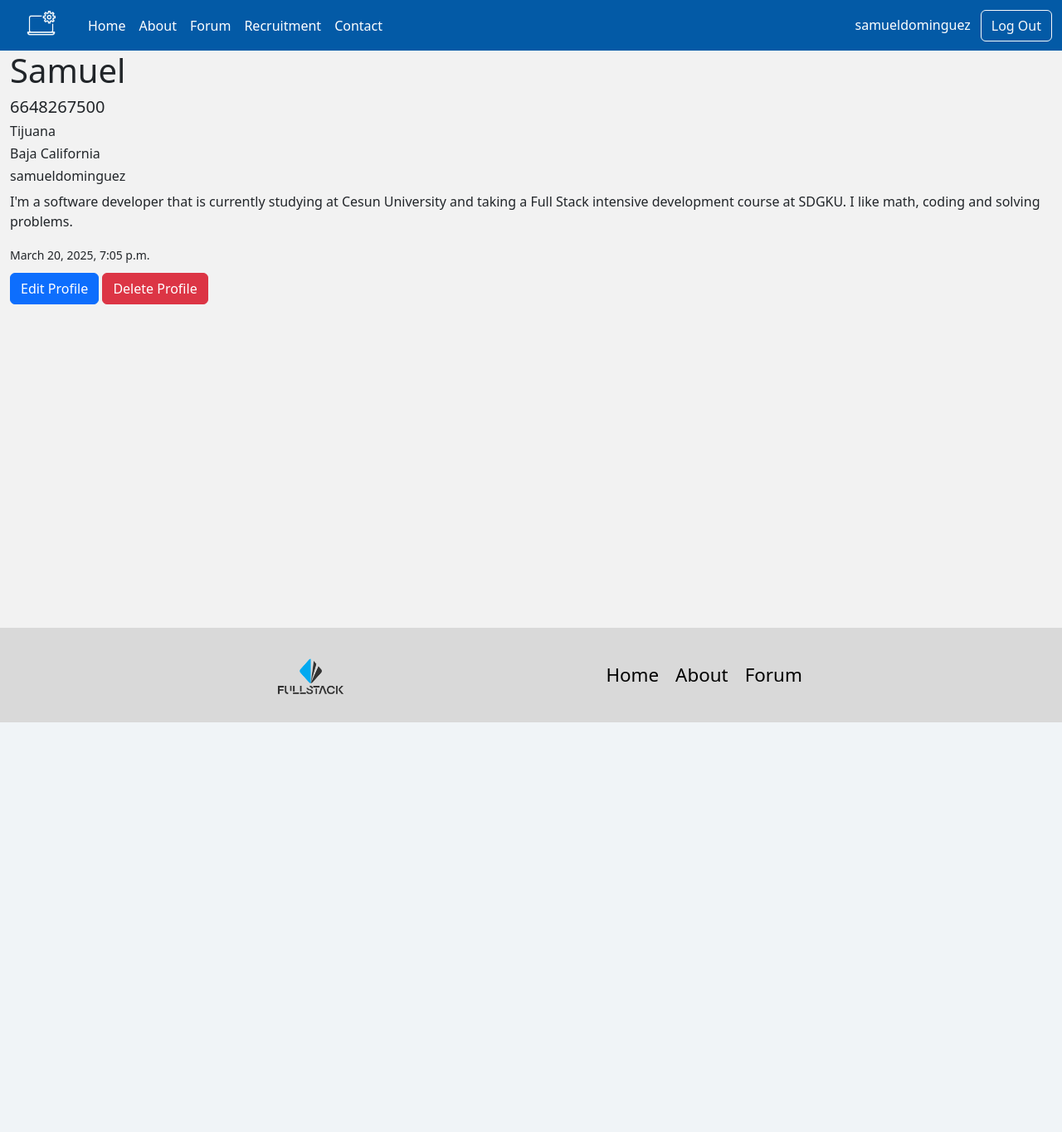
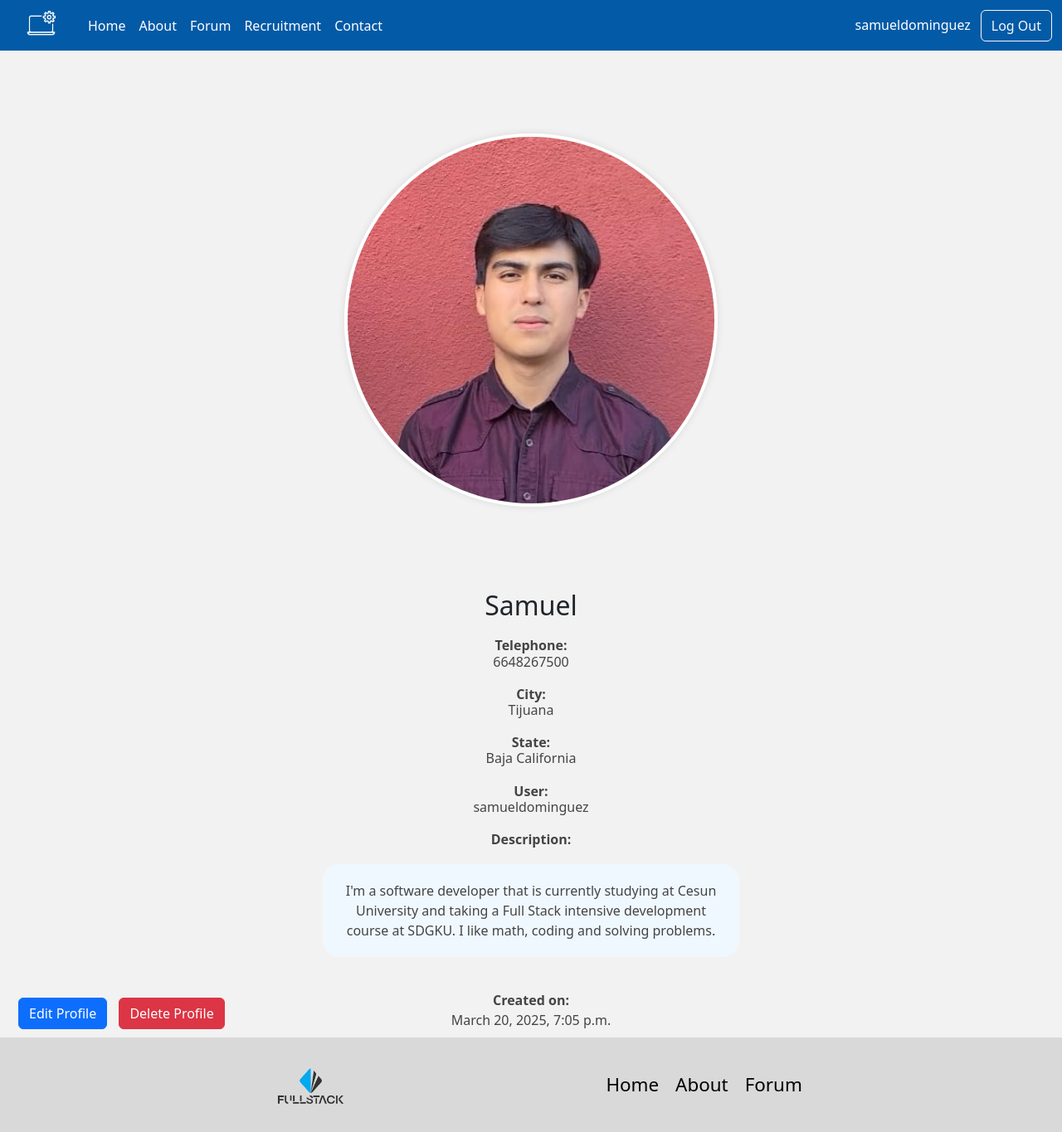
Before and after one commit to Onlinebusinessfy/capstone_project, a Django app: page /users/2/ in a window 1280 px wide. Shown: the whole page at 83% size. Before the commit the page ends 871 px from the top, so only its background shows below. Run offline with Django 5.2, Linux system fonts and the light colour scheme; a user stored in the database is signed in; data comes from the database, SQL or seed files in the repository; both versions use the stored data as it was after the commit; some libraries are stand-ins or nearby versions; some web fonts are replaced.

Commit message:
Profile List and detail css

```diff
--- a/static/css/profile_detail.css
+++ b/static/css/profile_detail.css
@@ -0,0 +1,49 @@
+.profile-image {
+    text-align: center;
+    padding: 100px;
+}
+
+.profile-image img {
+    width: 450px;
+    height: 450px;
+    object-fit: cover;
+    border-radius: 50%;
+    border: 4px solid white;
+    box-shadow: 0 0 10px rgba(0, 0, 0, 0.1);
+}
+
+h1 {
+    font-size: 32px;
+    text-align: center;
+}
+
+h5, h6, p, small {
+    display: flex;
+    text-align: center;
+    justify-content: center;
+    margin: 4px 0;
+    color: #444;
+    font-size: 16px;
+    font-weight: 400;
+    margin: 20px;
+    flex-direction: column;
+}
+
+small{
+    margin-top: 40px;
+    margin-bottom: -73px;
+}
+
+p{
+    padding: 20px;
+    border-radius: 20px;
+    background-color: aliceblue;
+    width: 40%;
+    margin: 0 auto;
+}
+
+.buttons-func button,
+.buttons-func a{
+    margin-left: 10px;
+    margin-bottom: 10px;
+}
--- a/templates/content/profile_detail.html
+++ b/templates/content/profile_detail.html
@@ -10,22 +10,28 @@
 {% endblock %}
 
 {% block content %}
+    <div class="profile-image">
+        <img src="{{ profile.picture.url }}" alt="">
+    </div>
     <h1>{{profile.name}}</h1>
-    <h5>{{profile.phone_number}}</h5>
-    <h6>{{profile.city}}</h6>
-    <h6>{{profile.state}}</h6>
-    <h6>{{profile.user}}</h6>
+    <h5><b>Telephone: </b>{{profile.phone_number}}</h5>
+    <h6><b>City: </b>{{profile.city}}</h6>
+    <h6><b>State: </b>{{profile.state}}</h6>
+    <h6><b>User: </b>{{profile.user}}</h6>
+    <h6><b>Description: </b></h6>
     <p>{{profile.description}}</p>
-    <small>{{profile.created_at}}</small>
+    <small><b>Created on:</b>{{profile.created_at}}</small>
     <br>
 
     {% if user.is_authenticated %}
     {% if profile.user == request.user or request.user.is_superuser %}
-    <a href="{% url 'profile_update' profile.id %}" class="btn btn-primary" style="margin-top: 10px;">Edit Profile</a>
-    <button type="button" data-bs-toggle="modal"
-    data-bs-target="#deleteModal-{{ profile.pk }}" class="btn btn-danger" style="margin-top: 10px;">
-    Delete Profile
-    </button>
+    <div class="buttons-func">
+        <a href="{% url 'profile_update' profile.id %}" class="btn btn-primary" style="margin-top: 10px;">Edit Profile</a>
+        <button type="button" data-bs-toggle="modal"
+        data-bs-target="#deleteModal-{{ profile.pk }}" class="btn btn-danger" style="margin-top: 10px;">
+        Delete Profile
+        </button>
+    </div>
     {% endif %}
     {% endif %}
 
--- a/templates/content/profile_list.html
+++ b/templates/content/profile_list.html
@@ -30,9 +30,9 @@
                 <div class="card" style="width: 18rem; margin-top: 15px;">
                     <div class="card-body">
                         {% if item.picture %}
-                        <img style="max-width: 100%;" src="{{ item.picture.url }}" alt="">
+                        <img class="image-format" src="{{ item.picture.url }}" alt="">
                         {% else %}
-                        <img style="max-width: 100%;" src="{% static 'images/default.jpg' %}" alt="">
+                        <img class="image-format" src="{% static 'images/default.jpg' %}" alt="">
                         {% endif %}
                         <h5 class="card-title">{{item.name}}</h5>
                         <h6 class="card-subtitle mb-2 text-body-secondarydy">Telephone: {{item.phone_number}}</h6>
```
Also changed, not shown: static/css/profile_list.css (+20 -0 lines), dbSamuel.sqlite3, media/profile_pic/Profile_Picture_PWsihgr.jpeg (added).
